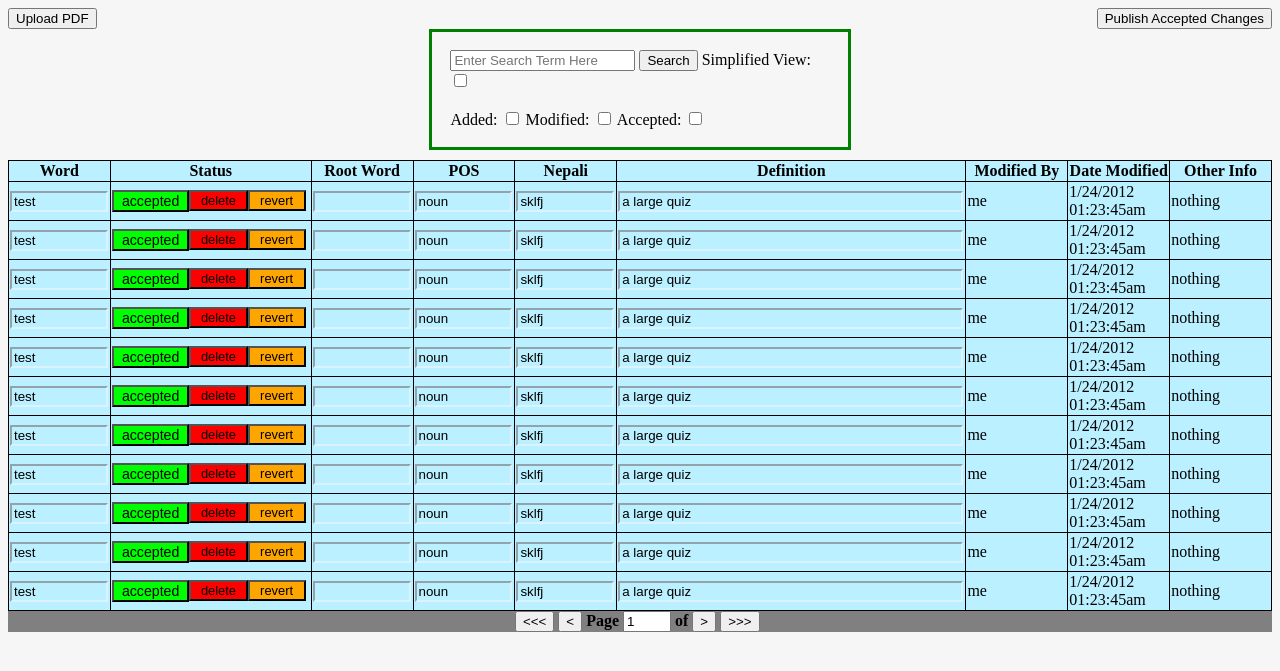
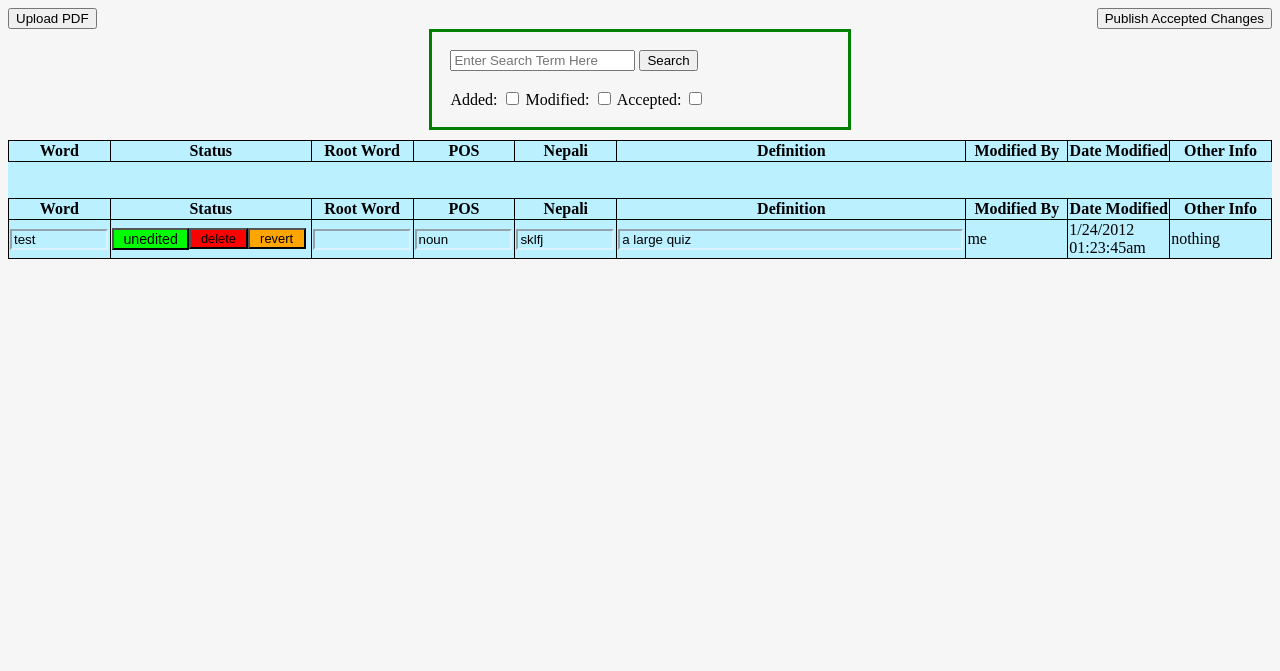
Before and after one commit to nsinghal7/LoomaDictionary2016, a PHP site: page /editor.html in a window 1280 px wide. Shown: the top 671 px of the page. Run offline with PHP 8.4, Linux system fonts and the light colour scheme; lists and menus that the app fills with data are empty.

Commit message:
Simplify setup
Simplifies by removing the simplified/advanced search option, allowing
the user to only search for one word at a time, separating the new and
old words into separate tables, and removing pages. Also takes out now
useless features and uses reloads to repopulate the page rather than
just correcting it (this is acceptable now since the page is small
enough that it won’t be too expensive). Continues using test cases in
backend.php.

```diff
--- a/LoomaDictionary2016/backend.php
+++ b/LoomaDictionary2016/backend.php
@@ -6,7 +6,7 @@
 						'def' => 'a large quiz', 'mod' => 'me',
 						'date' => '1/24/2012 01:23:45am', 'other' => 'nothing'),
 					'stagingData' =>
-						array('added' => true, 'modified' => true, 'accepted' => true,
+						array('added' => false, 'modified' => false, 'accepted' => false,
 						'deleted' => false));
 
 	/**
@@ -30,13 +30,6 @@
 	}
 
 	/**
-	 * Closes the given connection. After this is called, the variable should be unset
-	 * @param unknown $connection The connection to disconnect
-	 */
-	function closeConnection($connection) {
-	}
-
-	/**
 	 * Creates new dictionary entries with the given word
 	 * @param string $word The word to create entries fors
 	 * @param connection $officialConnection the connection to the official database
@@ -54,36 +47,15 @@
 	 * @param connection $officialConnection The connection to the official database
 	 * @param connection $stagingConnection The connection to the staging database
 	 * @return array An array in the following format:
-	 * {format: 'simple', page: the page of the search (integer),
+	 * {page: the page of the search (integer),
 	 * 		maxPage: the maximum page available with the same search (integer),
 	 * 		words: array of staging-style word objects
 	 * }
 	 */
-	function readSimplified($args, $officialConnection, $stagingConnection) {
+	function read($args, $officialConnection, $stagingConnection) {
 		global $testword;
-		$ans = array('format' => 'simple', 'page' => 1, 'maxPage' => 1, 'words' =>
+		$ans = array('page' => 1, 'maxPage' => 1, 'words' =>
 				array($testword));
-		return $ans;
-	}
-
-	/**
-	 * Reads all definitions that match the inputted search arguments and returns them along
-	 * with all other definitions for those words
-	 * @param array $args The search arguments
-	 * @param connection $officialConnection The connection to the official database
-	 * @param connection $stagingConnection The connection to the staging database
-	 * @return array An array in the following format:
-	 * {format: 'simple', page: the page of the search (integer),
-	 * 		maxPage: the maximum page available with the same search (integer),
-	 * 		words: array of staging-style word objects
-	 * }
-	 */
-	function readAdvanced($args, $officialConnection, $stagingConnection) {
-		global $testword;
-
-		$ans = array('format' => 'advanced', 'page' => 1, 'maxPage' => 1, 'words' =>
-				array($testword, $testword, $testword, $testword, $testword, $testword,
-						$testword, $testword, $testword, $testword, $testword));
 		return $ans;
 	}
 
@@ -108,10 +80,7 @@
 	 * @param connection $officialConnection The connection to the official database
 	 * @param connection $stagingConnection The connection to the staging database
 	 * @param string $user the user
-	 * @return false if the update failed; if successful, should return the new value of the
-	 * word in staging-style. If the type of update was 'cancel' will return true to
-	 * differentiate it from a failure and a modification (since now the page should reload
-	 * to get the official entry or nothing)
+	 * @return true if successful, false otherwise
 	 */
 	function updateStaging($change, $officialConnection, $stagingConnection, $user) {
 		global $testword;
@@ -131,13 +100,17 @@
 			$testword["stagingData"]["modified"] = true;
 			$testword["stagingData"]["accepted"] = false;
 		} elseif($field == "stat") {
-			$testword["stagingData"]["accepted"] = !$testword["stagingData"]["accepted"];
+			if($testword['stagingData']['modified'] || $testword['stagingData']['added']
+					|| $testword['stagingData']['accepted']
+					|| $testword['stagingData']['deleted']) {
+				$testword["stagingData"]["accepted"] = !$testword["stagingData"]["accepted"];
+			}
 		} else {
 			return false;
 		}
 		$testword["wordData"]["mod"] = $user;
 		$testword["wordData"]["date"] = date("m/d/Y h:i:sa");
-		return $testword;
+		return true;
 	}
 
 	$officialConnection;
@@ -172,13 +145,8 @@
 									'value' => "added words, skipped $skipped words");
 		} elseif ($_SERVER['REQUEST_METHOD'] == 'GET' and isset($_REQUEST['searchArgs'])) {
 			// searches for the definitions specified by the 'searchArgs' and returns results
-			if ($_REQUEST['simplified'] == "true") {
-				$response['data'] = readSimplified($_REQUEST['searchArgs'],
-												$officialConnection, $stagingConnection);
-			} else {
-				$response['data'] = readAdvanced($_REQUEST['searchArgs'],
-												$officialConnection, $stagingConnection);
-			}
+			$response['data'] = read($_REQUEST['searchArgs'], $officialConnection,
+										$stagingConnection);
 		} elseif ($_SERVER['REQUEST_METHOD'] == 'GET' and isset($_REQUEST['publish'])) {
 			// publishes accepted changes to the official database
 			$success = publish($officialConnection, $stagingConnection,
@@ -194,10 +162,7 @@
 										$_REQUEST['loginInfo']['user']);
 			if($success) {
 				$response['status'] = array('type' => 'success');
-				// if successful, also return the new value of the word
-				$response['new'] = $success;
 			} else {
-				// if failed, don't return a new value, since the old value is still valid
 				$response['status'] = array('type' => 'error',
 												'value' => 'modification failed');
 			}
@@ -208,8 +173,7 @@
 		}
 	}
 
-	closeConnection($officialConnection);
-	closeConnection($stagingConnection);
+	// prevent unauthorized usage of connection
 	unset($officialConnection);
 	unset($stagingConnection);
 
--- a/LoomaDictionary2016/css/editor.css
+++ b/LoomaDictionary2016/css/editor.css
@@ -60,25 +60,6 @@ body {
 	background-color: #baf0ff;
 }
 
-#pageSwitcherSuper {
-	left: 0%;
-	width: 100%;
-	background-color: gray;
-}
-
-#pageSwitcherSub {
-	display: inline-block;
-	position: relative;
-	left: 50%;
-	margin-left: -125px;
-	background-color: gray;
-}
-
-
-#pageInput {
-	width: 40px;
-}
-
 
 .disableButtons {
 	pointer-events: none;
@@ -95,12 +76,12 @@ td {
 	padding-right: 5px;
 }
 
-#resultsTable {
+#resultsArea table {
 	width: 100%;
 	table-layout: fixed;
 }
 
-#resultsTable  tr  td  p {
+#resultsArea table  tr  td  p {
 	word-wrap: break-word;
 	margin-top: 0px;
 	margin-bottom: 0px;
--- a/LoomaDictionary2016/editor.html
+++ b/LoomaDictionary2016/editor.html
@@ -31,7 +31,6 @@
 	<form id="searchForm" class="centeredSection">
 		<input type="text" name="wordPart" id="wordPart" placeholder="Enter Search Term Here">
 		<input type="button" value="Search" id="searchButton" onclick="submitSearch()">
-		Simplified View: <input type="checkbox" id="simplified" name="simplified">
 		<br><br>
 		Added: <input type="checkbox" name="added" id="added">
 		Modified: <input type="checkbox" name="modified" id="modified">
@@ -43,7 +42,22 @@
 <div id="viewArea">
 
 	<div id="resultsArea">
-		<table id="resultsTable">
+		<table id="newTable">
+			<tr>
+				<th class="wordCol">Word</th>
+				<th class="statCol">Status</th>
+				<th class="rootCol">Root Word</th>
+				<th class="posCol">POS</th>
+				<th class="nepCol">Nepali</th>
+				<th class="defCol">Definition</th>
+				<th class="modCol">Modified By</th>
+				<th class="dateCol">Date Modified</th>
+				<th class="otherCol">Other Info</th>
+			</tr>
+		</table>
+		<br>
+		<br>
+		<table id="oldTable">
 			<tr>
 				<th class="wordCol">Word</th>
 				<th class="statCol">Status</th>
@@ -58,18 +72,6 @@
 		</table>
 	</div>
 
-	<div id="pageSwitcherSuper">
-		<div id="pageSwitcherSub">
-			<input type="button" id="firstPageButton" value="<<<" onclick="switchPage(-2)">
-			<input type="button" id="previousPageButton" value="<" onclick="switchPage(-1)">
-			<b>Page</b>
-			<input type="number" id="pageInput" value="1" min="1" onchange="pageChange()">
-			<b>of</b>
-			<b id="maxPage"></b>
-			<input type="button" id="nextPageButton" value=">" onclick="switchPage(1)">
-			<input type="button" id="lastPageButton" value=">>>" onclick="switchPage(2)">
-		</div>
-	</div>
 
 </div>
 
```
Also changed, not shown: LoomaDictionary2016/js/editor.js (+51 -77 lines).
